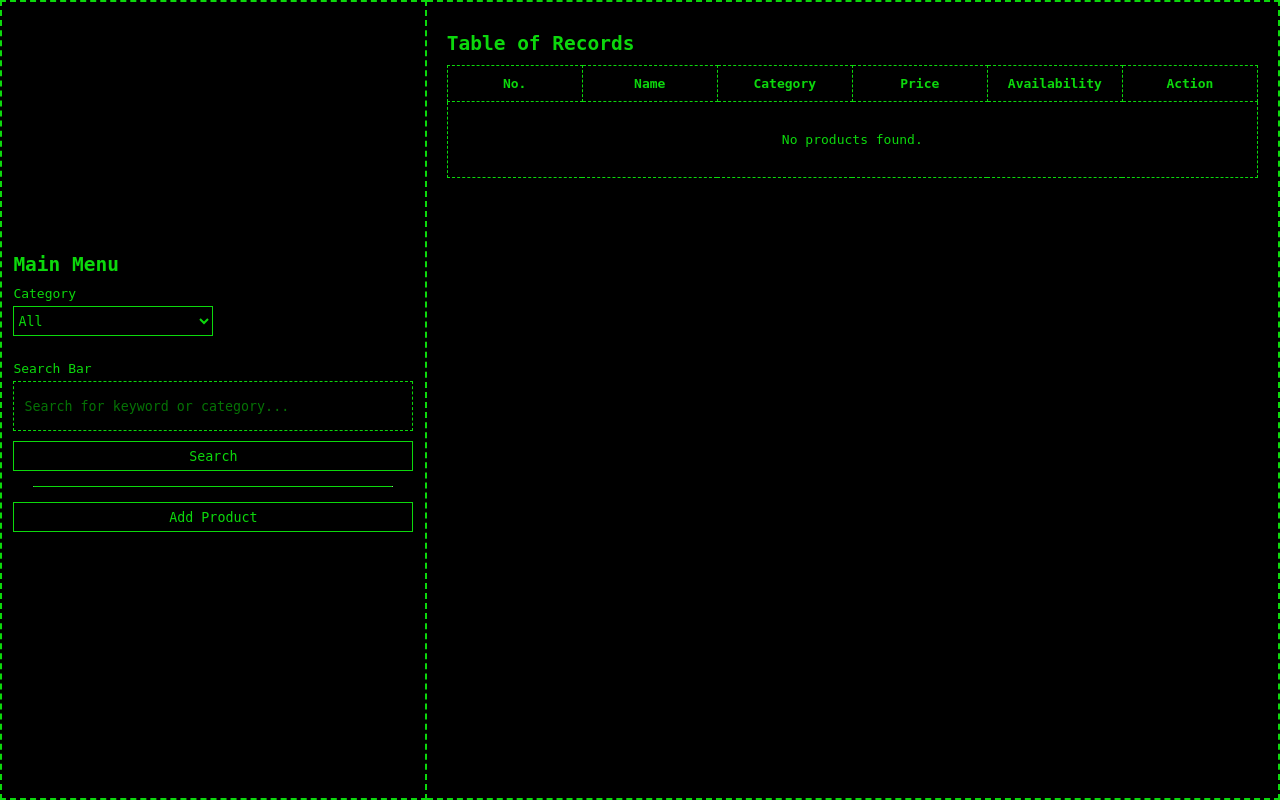
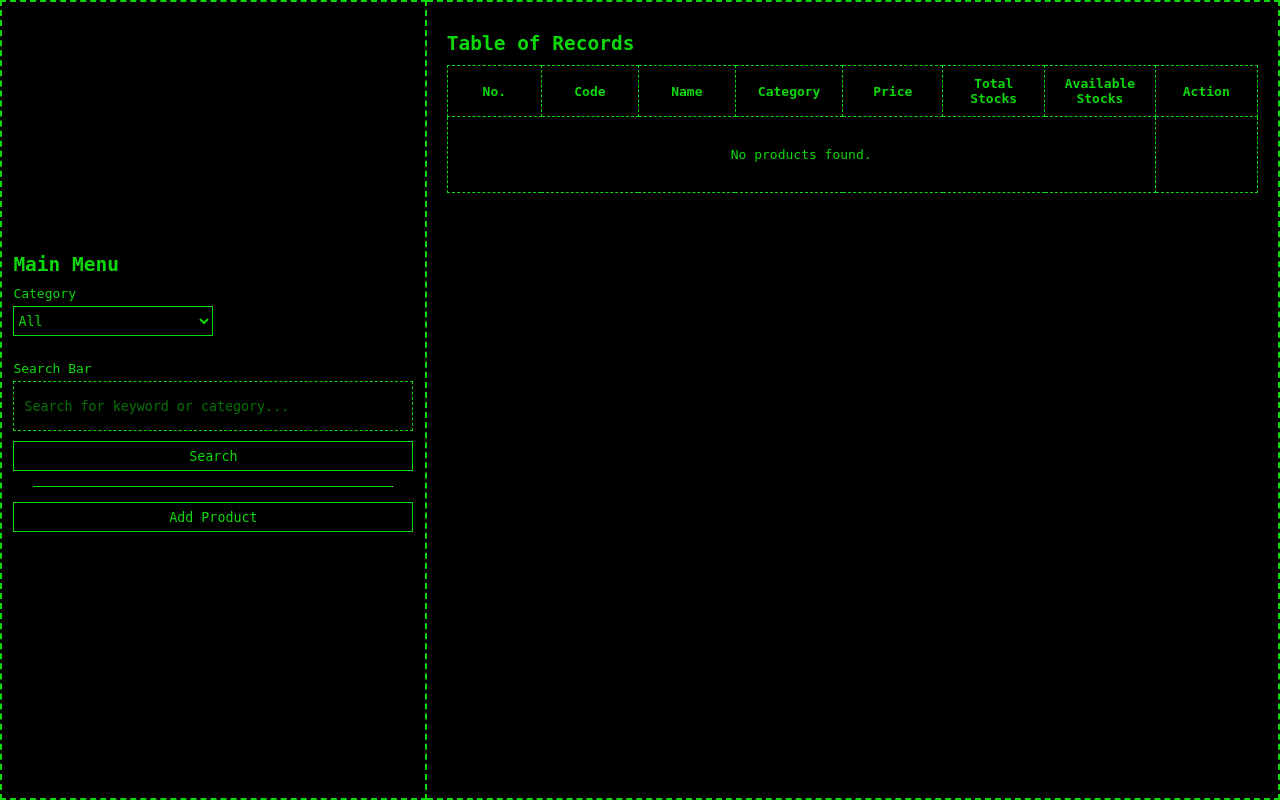
Before and after one commit to nekolaiv/items-crudified, a PHP site: page /views/product.php in a window 1280 px wide. Run offline with PHP 8.4, Linux system fonts and the light colour scheme; data that the repository does not hold is empty.

Commit message:
update: add more columns

```diff
--- a/views/table.php
+++ b/views/table.php
@@ -3,10 +3,12 @@
 
     <tr>
         <th>No.</th>
+        <th>Code</th>
         <th>Name</th>
         <th>Category</th>
         <th>Price</th>
-        <th>Availability</th>
+        <th>Total Stocks</th>
+        <th>Available Stocks</th>
         <th>Action</th>
     </tr>
     <?php
@@ -21,14 +23,17 @@
 
     <?php
     }
-    foreach($array as $arr){
+    foreach ($array as $arr) {
+        $available = $arr['stock_in'] - $arr['stock_out'];
     ?>
     <tr>
         <td><?= $id?></td>
+        <td><?= $arr['code']?></td>
         <td><?= $arr['name']?></td>
-        <td><?= $arr['category']?></td>
+        <td><?= $arr['category_name']?></td>
         <td><?= $arr['price']?></td>
-        <td><?= $arr['availability']?></td>
+        <td><?= $arr['stock_in'] ?></td>
+        <td><?= $available ?></td>
         <td class="action-td">
             <div class="action-data" id="action-div">
                 <a class="action-anchors" href="editProduct.php?id=<?= $arr['id']?>"><button type="button" class="action-buttons">Edit</button></a>
```
